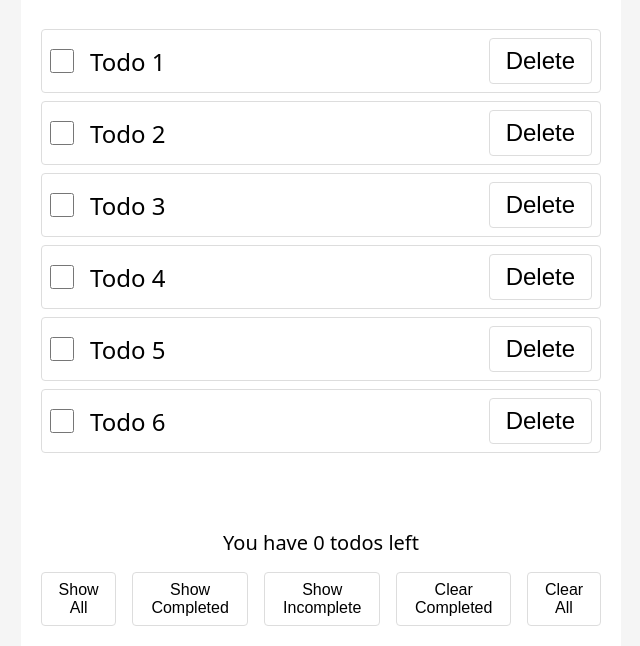
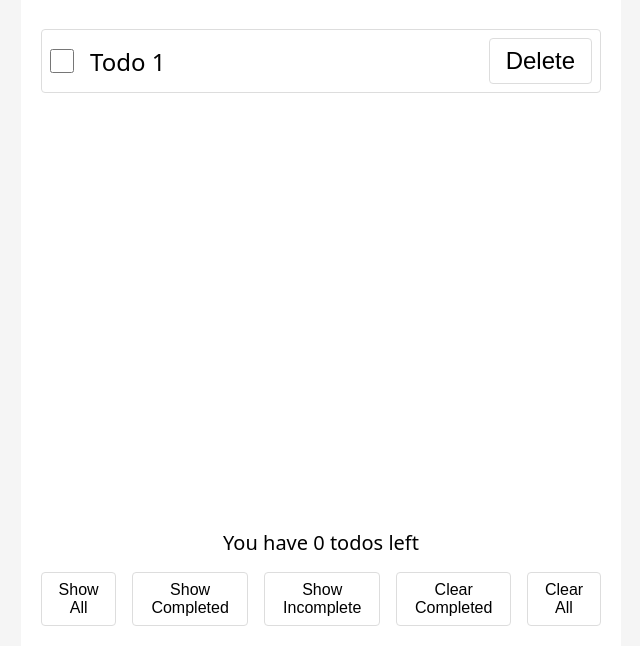
Before and after one commit to siddiqahmed882/iad-todo-app, a plain HTML site: page index.html in a window 1280 px wide. Shown: the part 154-800 px from the top of the page, without its empty margins (319-959 px from the left). Drawn offline with Linux system fonts and the light colour scheme.

Commit message:
update files

```diff
--- a/index.html
+++ b/index.html
@@ -24,43 +24,8 @@
     <section class="todos">
       <article class="todo">
         <div class="todo__content">
-          <input type="checkbox" class="todo__checkbox" id="todo1" />
-          <label for="todo1" class="todo__text">Todo 1</label>
-        </div>
-        <button class="todo__btn">Delete</button>
-      </article>
-      <article class="todo">
-        <div class="todo__content">
-          <input type="checkbox" class="todo__checkbox" id="todo1" />
-          <label for="todo1" class="todo__text">Todo 2</label>
-        </div>
-        <button class="todo__btn">Delete</button>
-      </article>
-      <article class="todo">
-        <div class="todo__content">
-          <input type="checkbox" class="todo__checkbox" id="todo1" />
-          <label for="todo1" class="todo__text">Todo 3</label>
-        </div>
-        <button class="todo__btn">Delete</button>
-      </article>
-      <article class="todo">
-        <div class="todo__content">
-          <input type="checkbox" class="todo__checkbox" id="todo1" />
-          <label for="todo1" class="todo__text">Todo 4</label>
-        </div>
-        <button class="todo__btn">Delete</button>
-      </article>
-      <article class="todo">
-        <div class="todo__content">
-          <input type="checkbox" class="todo__checkbox" id="todo1" />
-          <label for="todo1" class="todo__text">Todo 5</label>
-        </div>
-        <button class="todo__btn">Delete</button>
-      </article>
-      <article class="todo">
-        <div class="todo__content">
-          <input type="checkbox" class="todo__checkbox" id="todo1" />
-          <label for="todo1" class="todo__text">Todo 6</label>
+          <input type="checkbox" class="todo__checkbox" id="uniqueId" />
+          <label for="uniqueId" class="todo__text">Todo 1</label>
         </div>
         <button class="todo__btn">Delete</button>
       </article>
--- a/index.js
+++ b/index.js
@@ -0,0 +1,17 @@
+const LOCAL_STORAGE_KEY = 'todo-items';
+// Save items to local storage
+function saveToLocalStorage(items) {
+  localStorage.setItem(LOCAL_STORAGE_KEY, JSON.stringify(items));
+}
+
+// Get items from local storage
+function getFromLocalStorage() {
+  const rawData = localStorage.getItem(LOCAL_STORAGE_KEY);
+  return rawData ? JSON.parse(rawData) : []; // if rawData is null, return empty array
+}
+
+const todoStructure = {
+  id: '', //window.crypto.randomUUID(), // use this or something else
+  title: '', // from input
+  isCompleted: false,
+};
```
